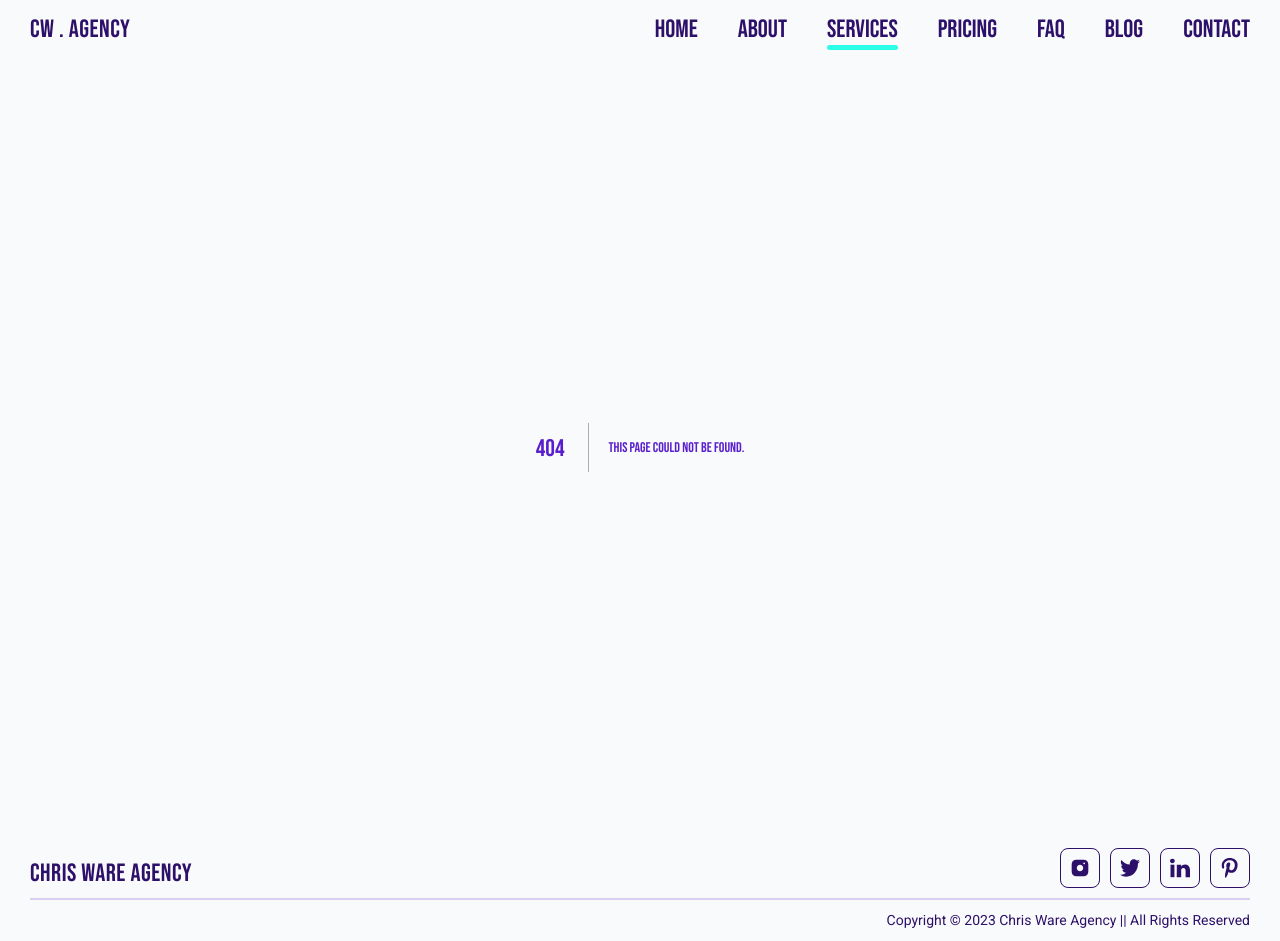
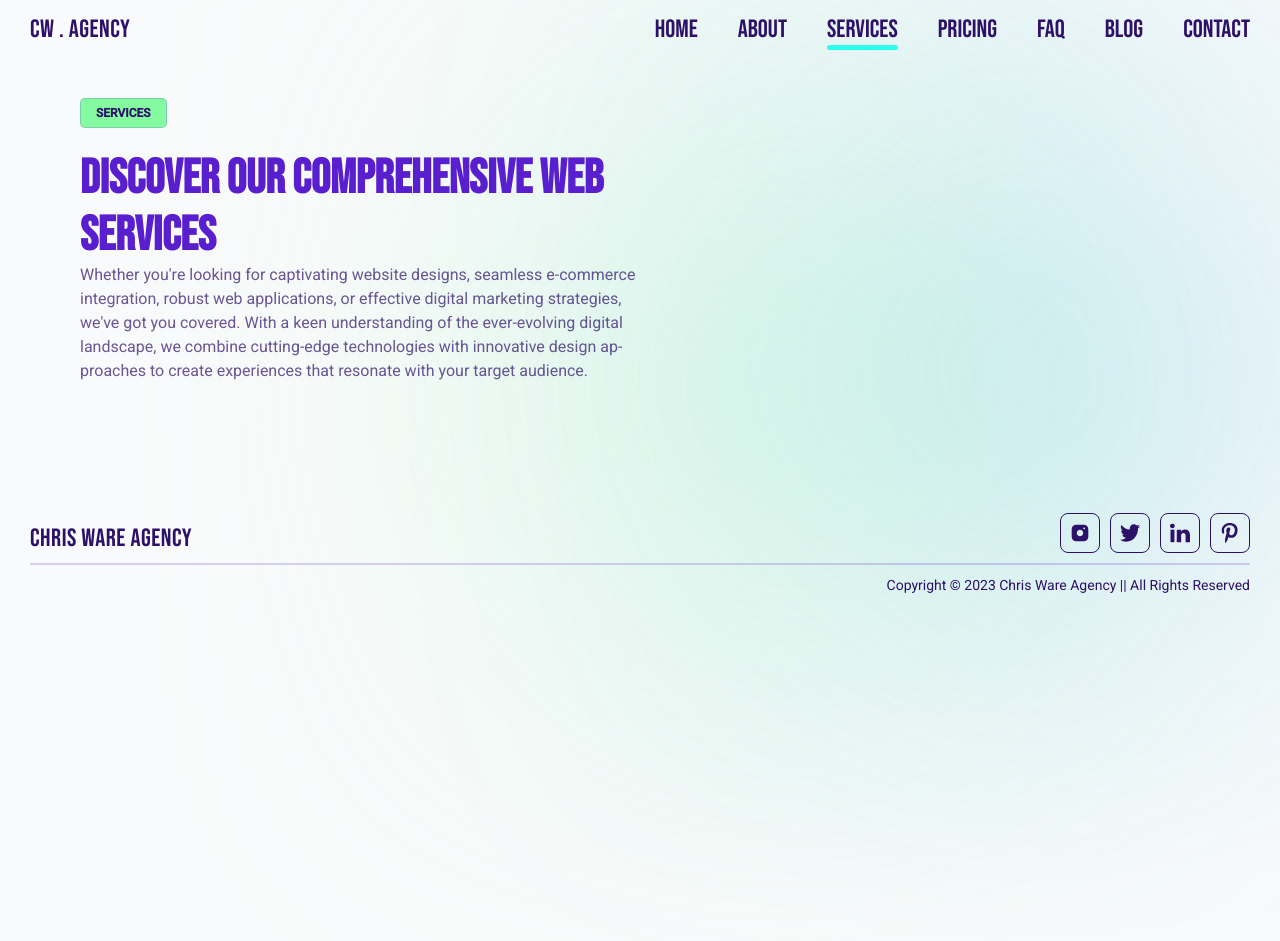
Before and after one commit to ChristianWare/chris-ware-agency, a Next.js app: page /services in a window 1280 px wide. Before the commit this address had no page. After the commit the page ends 800 px from the top, so only its background shows below. Built offline with nearby package versions, Linux system fonts and the light colour scheme.

Commit message:
Services Start

```diff
--- a/src/app/about/page.tsx
+++ b/src/app/about/page.tsx
@@ -2,7 +2,6 @@ import CompanyCulture from "../components/CompanyCulture/CompanyCulture";
 import ContactSection from "../components/ContactSection/ContactSection";
 import Faq from "../components/Faq/Faq";
 import PageIntro from "../components/PageIntro/PageIntro";
-import Process from "../components/Process/Process";
 import Reasons from "../components/Reasons/Reasons";
 import Team from "../components/Team/Team";
 import styles from "./About.module.css";
--- /dev/null
+++ b/src/app/services/Services.module.css
@@ -0,0 +1,18 @@
+.container {
+  animation: fadeIn 1s;
+}
+
+.pageIntroContainer {
+  margin-bottom: 8rem;
+}
+
+@keyframes fadeIn {
+  from {
+    opacity: 0;
+    transform: translateY(-100px);
+  }
+  to {
+    opacity: 1;
+    transform: translate(0px);
+  }
+}
--- /dev/null
+++ b/src/app/services/page.tsx
@@ -0,0 +1,17 @@
+import PageIntro from "../components/PageIntro/PageIntro";
+import styles from "./Services.module.css";
+
+const ServicesPage = () => {
+  return (
+    <section className={styles.container}>
+      <div className={styles.pageIntroContainer}>
+        <PageIntro
+          label='Services'
+          heading='Discover Our Comprehensive Web Services'
+          copy='Whether you&#39;re looking for captivating website designs, seamless e-commerce integration, robust web applications, or effective digital marketing strategies, we&#39;ve got you covered. With a keen understanding of the ever-evolving digital landscape, we combine cutting-edge technologies with innovative design approaches to create experiences that resonate with your target audience.'
+        />
+      </div>
+    </section>
+  );
+};
+export default ServicesPage;
```
